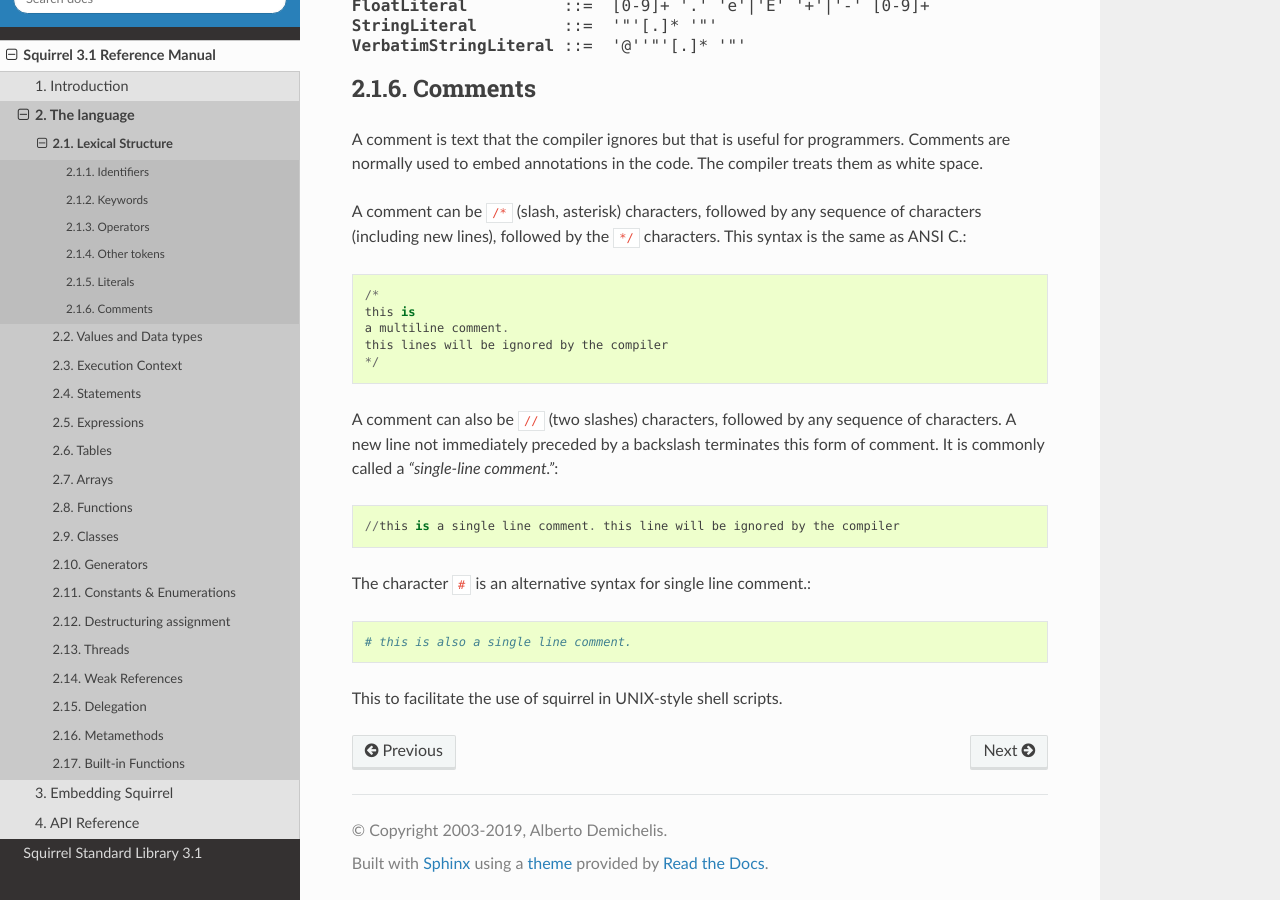
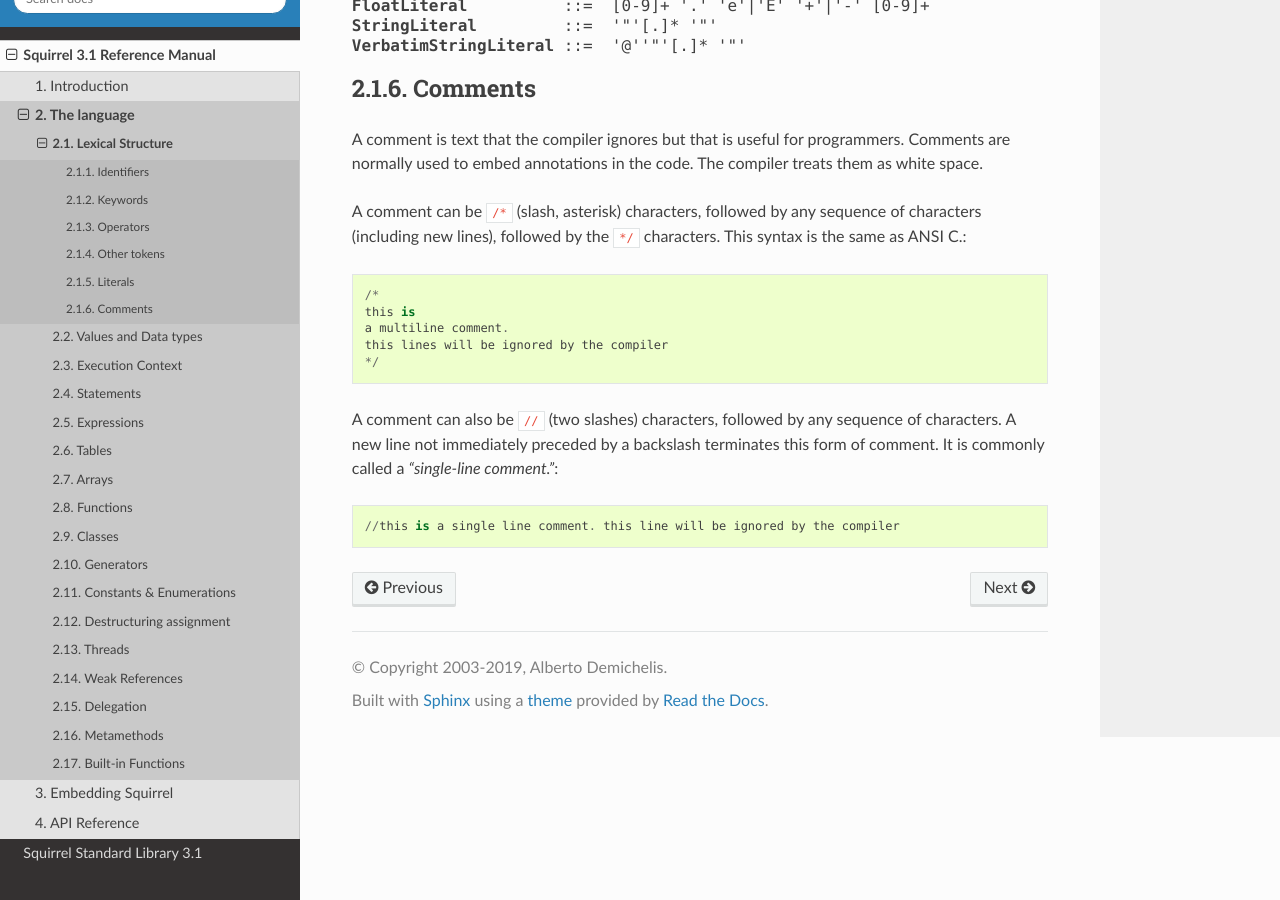
Before and after one commit to albertodemichelis/squirrel, a Sphinx documentation site: the page built from doc/source/reference/language/lexical_structure.rst, in a window 1280 px wide and 900 px high, scrolled down 1734 px. Built offline with Sphinx 7.4.7 and the Read the Docs theme 2.0.0, drawn with Linux system fonts in a browser that asks for light colours.

Commit message:
Drop support for # line comments

```diff
--- a/doc/source/reference/language/lexical_structure.rst
+++ b/doc/source/reference/language/lexical_structure.rst
@@ -146,9 +146,3 @@
 comment.  It is commonly called a *"single-line comment."*::
 
     //this is a single line comment. this line will be ignored by the compiler
-
-The character ``#`` is an alternative syntax for single line comment.::
-
-    # this is also a single line comment.
-
-This to facilitate the use of squirrel in UNIX-style shell scripts.
```
Also changed, not shown: 1 other file.
